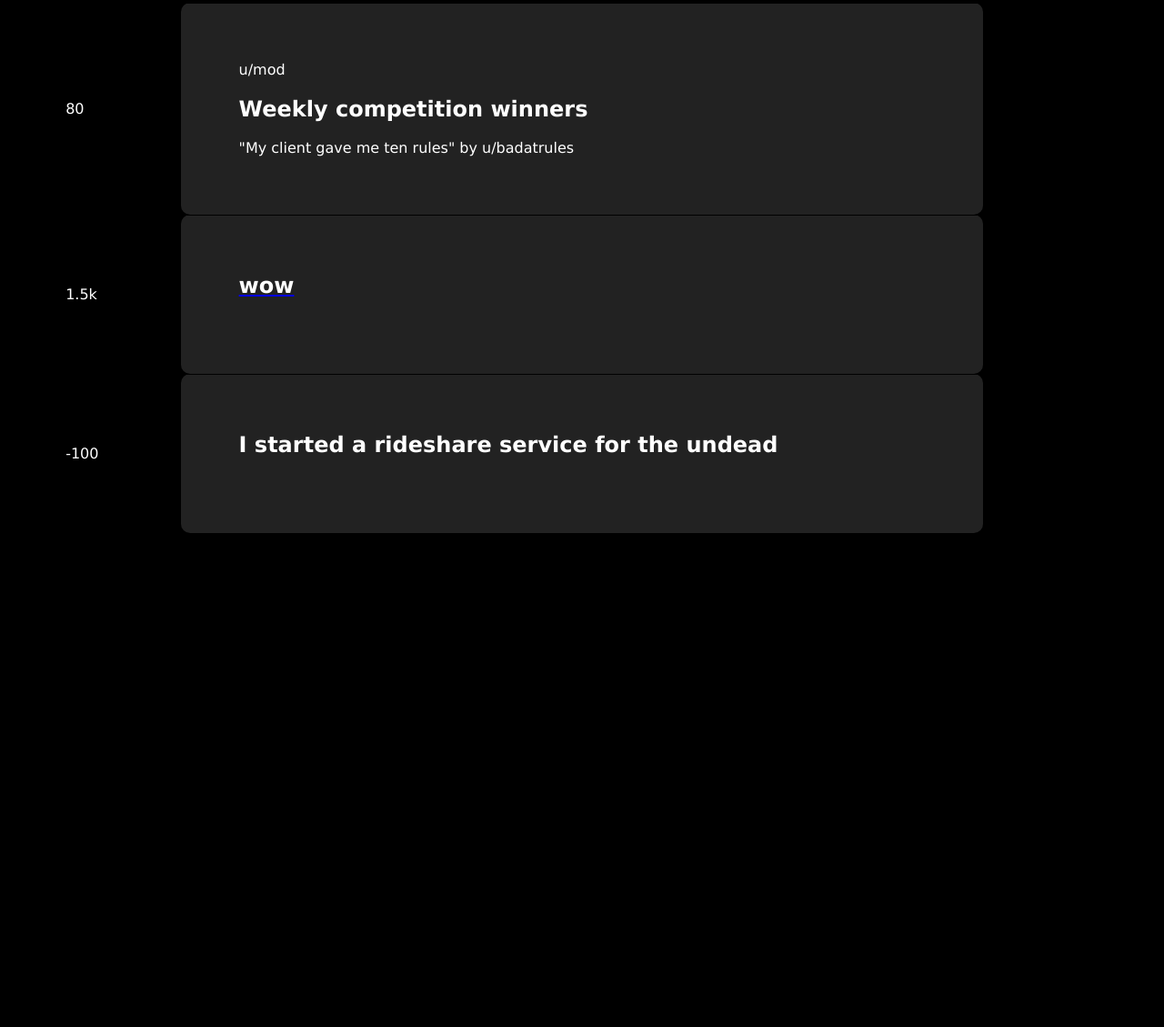
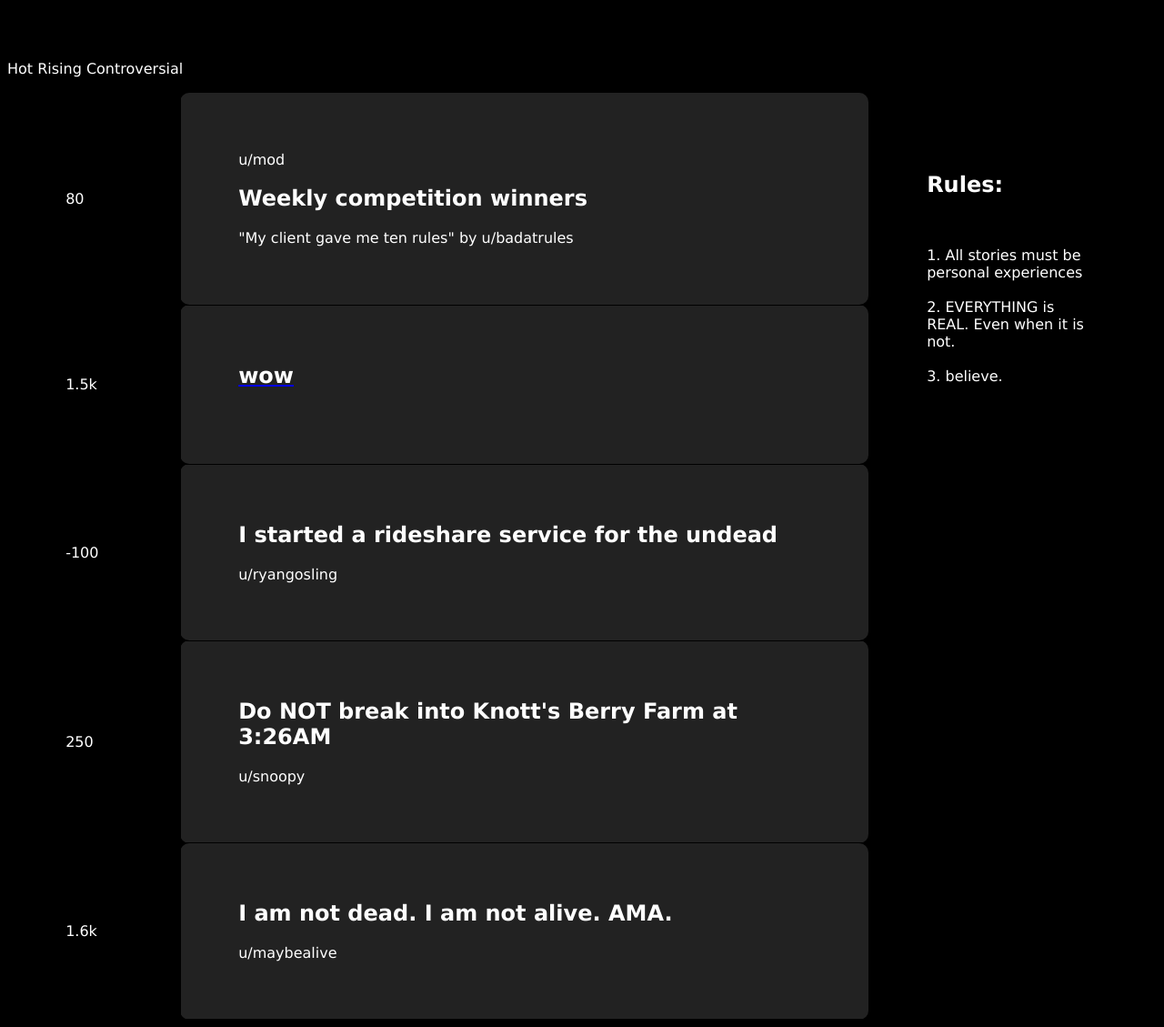
Before and after one commit to Napstaboo/no-rest, a plain HTML site: page index.html in a window 1280 px wide. Shown: the part 262-1391 px from the top of the page at 91% size. Before the commit the page ends 857 px from the top, so only its background shows below. Drawn offline with Linux system fonts and the light colour scheme.

Commit message:
update 3

```diff
--- a/index.html
+++ b/index.html
@@ -1,12 +1,18 @@
 <html><head><link rel="stylesheet" href="styles.css"></head>
 	<body>
+		<h2>Weddit</h2>
 		<p>Log In/Sign up</p>
 		<h1>Norest</h1>
+
 		<br><br><br>
+		<p>Hot Rising Controversial</p>
 		<table>
 			<tbody><tr>
-				<td bgcolor="black" width="15%"> <p>80</p> </td> <td bgcolor="#222222"> <p>u/mod</p><h2>Weekly competition winners</h2>
-																				<p>"My client gave me ten rules" by u/badatrules</p>					</td> <td width="15%"> </td>
+				<td bgcolor="black" width="15%"> <p>80</p> </td> <td width = 60% bgcolor="#222222"> <p>u/mod</p><h2>Weekly competition winners</h2>
+																				<p>"My client gave me ten rules" by u/badatrules</p>					</td> <td rowspan = "2" width="25%"> <h2>Rules:</h1> <br>
+																																														<p>1. All stories must be personal experiences <br><br>
+																																													 	2. EVERYTHING is REAL. Even when it is not.<br><br>
+																																														3. believe.</p></td>
 			</tr>
 
 			<tr>
@@ -15,7 +21,17 @@
 
 			<tr>
 
-				<td bgcolor="black" width="25%"> <p> -100</p> </td> <td bgcolor="#222222"> <h2>I started a rideshare service for the undead</h2></td> <td width="25%"> </td>
+				<td bgcolor="black" width="25%"> <p> -100</p> </td> <td bgcolor="#222222"> <h2>I started a rideshare service for the undead</h2> <p>u/ryangosling</p></td> <td width="25%"> </td>
+			</tr>
+
+			<tr>
+
+				<td bgcolor="black" width="25%"> <p> 250</p> </td> <td bgcolor="#222222"> <h2>Do NOT break into Knott's Berry Farm at 3:26AM</h2><p>u/snoopy</p></td> <td width="25%"> </td>
+			</tr>
+
+			<tr>
+
+				<td bgcolor="black" width="25%"> <p> 1.6k</p> </td> <td bgcolor="#222222"> <h2>I am not dead. I am not alive. AMA.</h2> <p> u/maybealive </p></td> <td width="25%"> </td>
 			</tr>
 
 
```
